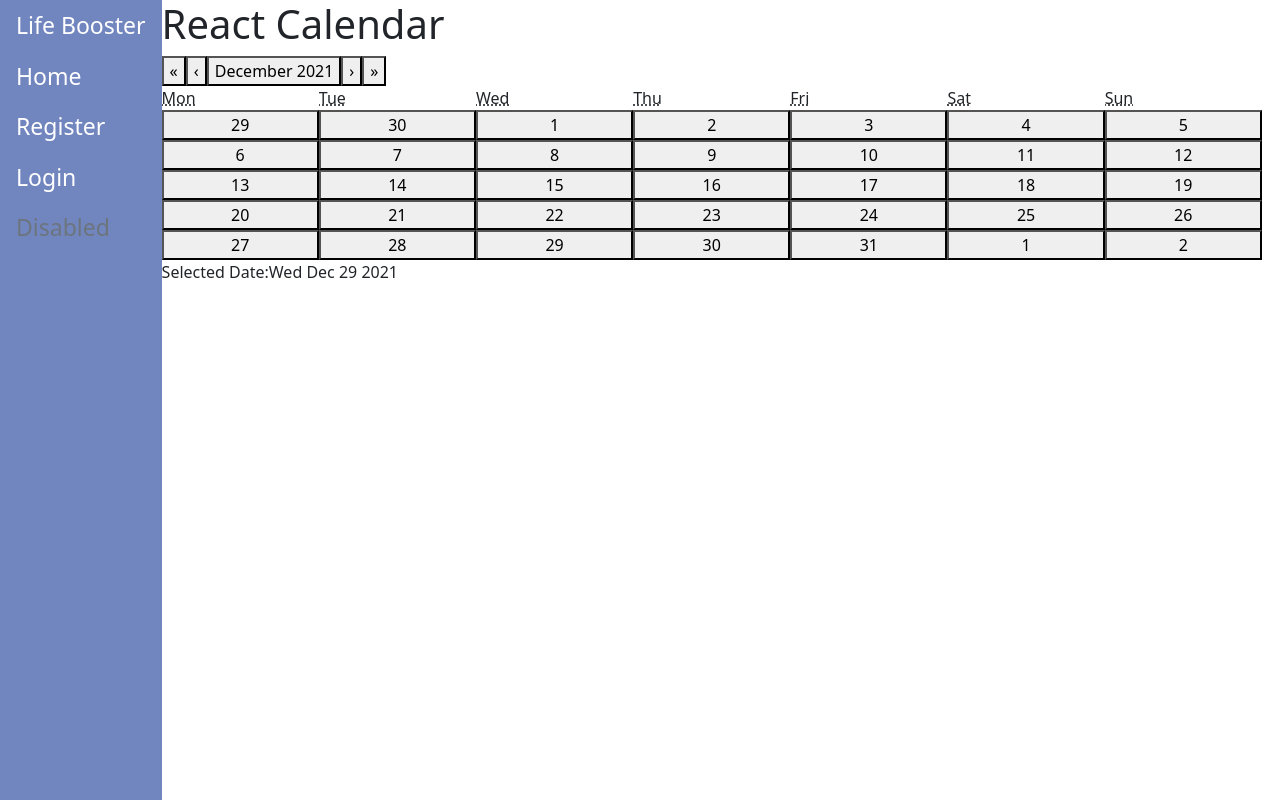
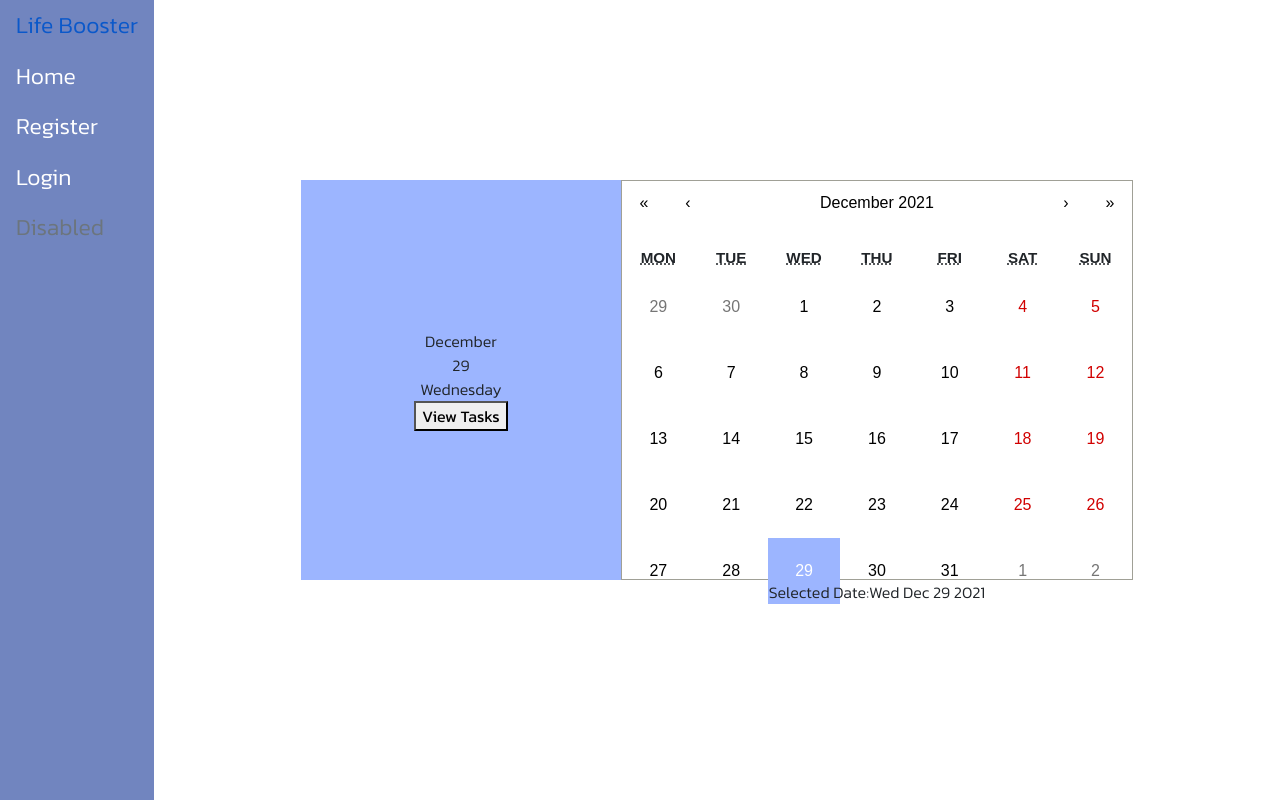
Before and after one commit to hyjin123/life-booster, a React (Create React App) app in the folder frontend/: page /home in a window 1280 px wide. Built offline with nearby package versions, Linux system fonts and the light colour scheme.

Commit message:
setting up the calendar UI/UX

```diff
--- a/frontend/src/components/DateCalendar.css
+++ b/frontend/src/components/DateCalendar.css
@@ -0,0 +1,118 @@
+.react-calendar {
+  width: 40vw;
+  height: 50vh;
+  max-width: 100%;
+  background: white;
+  border: 1px solid #a0a096;
+  font-family: Arial, Helvetica, sans-serif;
+  line-height: 1.125em;
+}
+.react-calendar--doubleView {
+  width: 700px;
+}
+.react-calendar--doubleView .react-calendar__viewContainer {
+  display: flex;
+  margin: -0.5em;
+}
+.react-calendar--doubleView .react-calendar__viewContainer > * {
+  width: 50%;
+  margin: 0.5em;
+}
+.react-calendar,
+.react-calendar *,
+.react-calendar *:before,
+.react-calendar *:after {
+  -moz-box-sizing: border-box;
+  -webkit-box-sizing: border-box;
+  box-sizing: border-box;
+}
+.react-calendar button {
+  margin: 0;
+  border: 0;
+  outline: none;
+}
+.react-calendar button:enabled:hover {
+  cursor: pointer;
+}
+.react-calendar__navigation {
+  display: flex;
+  height: 44px;
+  margin-bottom: 1em;
+}
+.react-calendar__navigation button {
+  min-width: 44px;
+  background: none;
+}
+.react-calendar__navigation button:enabled:hover,
+.react-calendar__navigation button:enabled:focus {
+  background-color: #e6e6e6;
+}
+.react-calendar__navigation button[disabled] {
+  background-color: #f0f0f0;
+}
+.react-calendar__month-view__weekdays {
+  text-align: center;
+  text-transform: uppercase;
+  font-weight: bold;
+  font-size: 0.95em;
+}
+.react-calendar__month-view__weekdays__weekday {
+  padding: 0.5em;
+}
+.react-calendar__month-view__weekNumbers .react-calendar__tile {
+  display: flex;
+  align-items: center;
+  justify-content: center;
+  font-size: 0.75em;
+  font-weight: bold;
+  padding: calc(0.75em / 0.75) calc(0.5em / 0.75);
+}
+.react-calendar__month-view__days__day--weekend {
+  color: #d10000;
+}
+.react-calendar__month-view__days__day--neighboringMonth {
+  color: #757575;
+}
+.react-calendar__year-view .react-calendar__tile,
+.react-calendar__decade-view .react-calendar__tile,
+.react-calendar__century-view .react-calendar__tile {
+  padding: 2em 0.5em;
+}
+.react-calendar__tile {
+  max-width: 100%;
+  text-align: center;
+  padding: 1.5em 1.5em;
+  background: none;
+}
+.react-calendar__tile:disabled {
+  background-color: #f0f0f0;
+}
+.react-calendar__tile:enabled:hover,
+.react-calendar__tile:enabled:focus {
+  background-color: #e6e6e6;
+}
+.react-calendar__tile--now {
+  background: #ffff76;
+}
+.react-calendar__tile--now:enabled:hover,
+.react-calendar__tile--now:enabled:focus {
+  background: #ffffa9;
+}
+.react-calendar__tile--hasActive {
+  background: #76baff;
+}
+.react-calendar__tile--hasActive:enabled:hover,
+.react-calendar__tile--hasActive:enabled:focus {
+  background: #a9d4ff;
+}
+.react-calendar__tile--active {
+  background: #9cb5ff;
+  color: white;
+}
+.react-calendar__tile--active:enabled:hover,
+.react-calendar__tile--active:enabled:focus {
+  background: #9cb5ff;
+}
+.react-calendar--selectRange .react-calendar__tile--hover {
+  background-color: #e6e6e6;
+}
--- a/frontend/src/components/DateCalendar.js
+++ b/frontend/src/components/DateCalendar.js
@@ -2,17 +2,16 @@ import "./DateCalendar.css";
 import Calendar from 'react-calendar';
 import { useState } from "react";
 
-function DateCalendar() {
+function DateCalendar(props) {
 
-  const [date, setDate] = useState(new Date());
+  const { date, setDate } = props;
 
   return (
     <div>
-      <h1>React Calendar</h1>
-      <div>
+      <div className="calendar-container">
         <Calendar onChange={setDate} value={date} />
       </div>
-      <p>
+      <p className="text-center">
         <span>Selected Date:</span>
         {date.toDateString()}
       </p>
--- a/frontend/src/components/FrontPage.css
+++ b/frontend/src/components/FrontPage.css
@@ -14,7 +14,7 @@
 
 .click-here:hover {
   cursor: pointer;
-  transform: rotate(1turn);
+  transform: scale(1.1);
   -webkit-transition: transform 0.5s ease-in-out;
   filter: brightness(140%);
 }
--- a/frontend/src/components/MainPage.css
+++ b/frontend/src/components/MainPage.css
@@ -1,4 +1,24 @@
+@import url('https://fonts.googleapis.com/css2?family=Kanit:wght@100;200;300;400;500&family=Roboto:wght@300&display=swap');
+
 .main-container {
   display: flex;
   flex-direction: row;
+  font-family: 'Kanit', sans-serif;
+  font-weight: 300;
 }
+
+.calendar-container {
+  display: flex;
+  flex-direction: row;
+  margin: auto;
+}
+
+.selected-day {
+  width: 25vw;
+  height: 50vh;
+  background-color: #9cb5ff;
+  display: flex;
+  flex-direction: column;
+  justify-content: center;
+  align-items: center;
+}
--- a/frontend/src/components/MainPage.js
+++ b/frontend/src/components/MainPage.js
@@ -1,12 +1,27 @@
+import { useState } from "react";
 import NavBar from "./NavBar";
 import DateCalendar from "./DateCalendar";
-import './MainPage.css'
+import "./MainPage.css";
 
 function MainPage() {
+  const [date, setDate] = useState(new Date());
+  const weekdays = ["Sunday", "Monday", "Tuesday", "Wednesday", "Thursday", "Friday", "Saturday"];
+  const months = ["January", "February", "March", "April", "May", "June", "July", "August", "September", "October", "November", "December"];
+
   return (
     <div className="main-container">
       <NavBar />
-      <DateCalendar />
+      <div className="calendar-container">
+        <div className="selected-day">
+        <div>{months[date.getMonth()]}</div>
+          <div>{date.getDate()}</div>
+          <div>{weekdays[date.getDay()]}</div>
+          <div>
+            <button>View Tasks</button>
+          </div>
+        </div>
+        <DateCalendar date={date} setDate={setDate} />
+      </div>
     </div>
   );
 }
```
